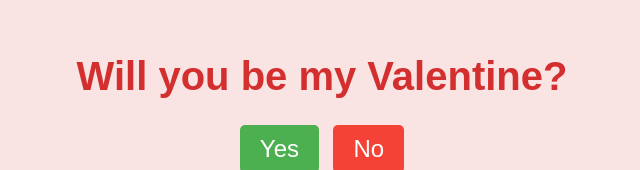
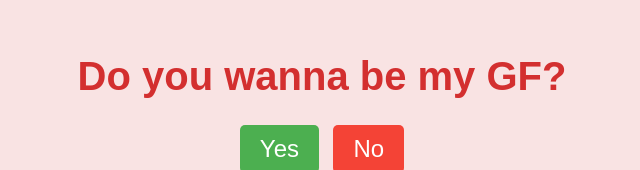
Before and after one commit to GreaTrend/buatKURU, a plain HTML site: page index.html in a window 1280 px wide. Shown: the part 138-308 px from the top of the page, without its empty margins (318-958 px from the left). Drawn offline with Linux system fonts and the light colour scheme.

Commit message:
index.html

```diff
--- a/index.html
+++ b/index.html
@@ -3,12 +3,12 @@
 <head>
     <meta charset="UTF-8">
     <meta name="viewport" content="width=device-width, initial-scale=1.0">
-    <title>Will You Be My Valentine?</title>
+    <title>Do you wanna be my GF?</title>
     <link rel="stylesheet" href="styles.css">
 </head>
 <body>
     <div class="container">
-        <h1>Will you be my Valentine?</h1>
+        <h1>Do you wanna be my GF?</h1>
         <div class="buttons">
             <button class="yes-button" onclick="handleYesClick()">Yes</button>
             <button class="no-button" onclick="handleNoClick()">No</button>
```
